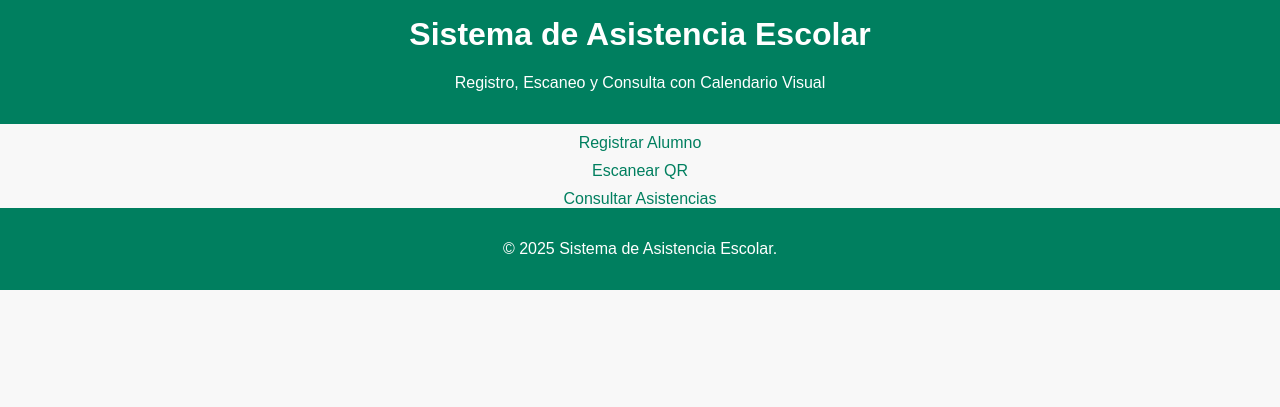
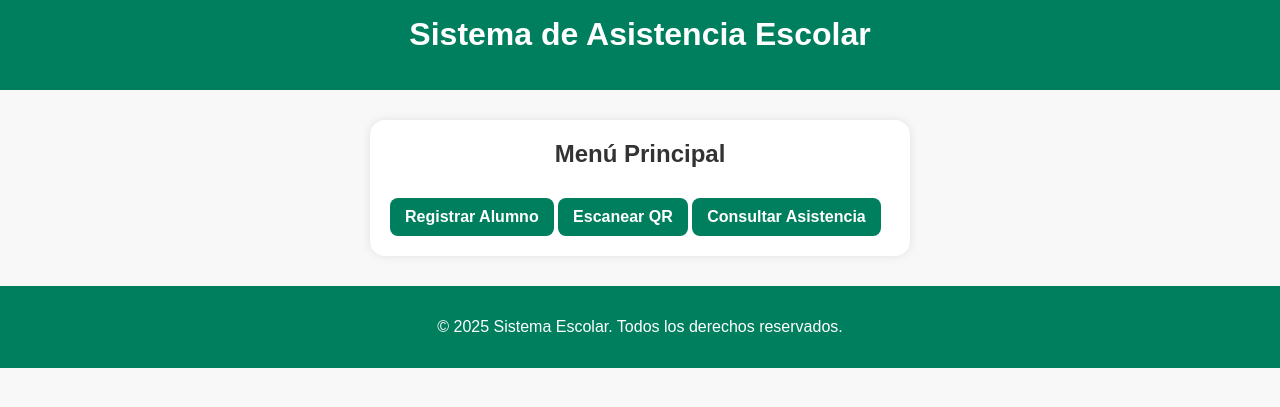
Before and after one commit to Gsr1989/educacionbasica, a Flask app: page / in a window 1280 px wide. Shown: the top 407 px of the page. Run offline with Flask 3, Linux system fonts and the light colour scheme.

Commit message:
Update index.html

```diff
--- a/templates/index.html
+++ b/templates/index.html
@@ -2,24 +2,24 @@
 <html lang="es">
 <head>
     <meta charset="UTF-8">
-    <title>Sistema de Asistencia Escolar</title>
+    <title>Inicio</title>
     <meta name="viewport" content="width=device-width, initial-scale=1">
     <link rel="stylesheet" href="{{ url_for('static', filename='css/style.css') }}">
 </head>
 <body>
     <header>
         <h1>Sistema de Asistencia Escolar</h1>
-        <p>Registro, Escaneo y Consulta con Calendario Visual</p>
     </header>
 
-    <main class="center">
-        <a class="button" href="/registrar">Registrar Alumno</a>
-        <a class="button" href="/escanear">Escanear QR</a>
-        <a class="button" href="/consultar">Consultar Asistencias</a>
-    </main>
+    <div class="container">
+        <h2>Menú Principal</h2>
+        <a class="boton" href="/registrar">Registrar Alumno</a>
+        <a class="boton" href="/escanear">Escanear QR</a>
+        <a class="boton" href="/consultar">Consultar Asistencia</a>
+    </div>
 
     <footer>
-        <p>&copy; 2025 Sistema de Asistencia Escolar.</p>
+        <p>&copy; 2025 Sistema Escolar. Todos los derechos reservados.</p>
     </footer>
 </body>
 </html>
```
